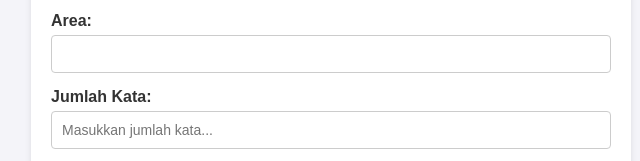
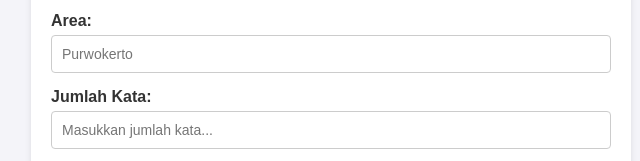
Before and after one commit to aiindonesiaart/aicontent-generator, a plain HTML site: page index.html in a window 1280 px wide. Shown: the part 415-576 px from the top of the page, 309-949 px from the left. Drawn offline with Linux system fonts and the light colour scheme.

Commit message:
Update index.html

```diff
--- a/index.html
+++ b/index.html
@@ -99,7 +99,7 @@
       </div>
       <div class="form-group">
         <label for="area">Area:</label>
-        <input type="text" id="area" name="area" text="di Purwokerto">
+        <input type="text" id="area" name="area" placeholder="Purwokerto">
       </div>
       <div class="form-group">
         <label for="word-count">Jumlah Kata:</label>
@@ -107,7 +107,7 @@
       </div>
       <div class="form-group">
         <label for="keywords">Kata Kunci:</label>
-        <input type="text" id="keywords" name="keywords" textr="laundry Purwokerto.">
+        <input type="text" id="keywords" name="keywords" placeholderr="laundry Purwokerto.">
       </div>
 
       <!-- Generate Button -->
```
